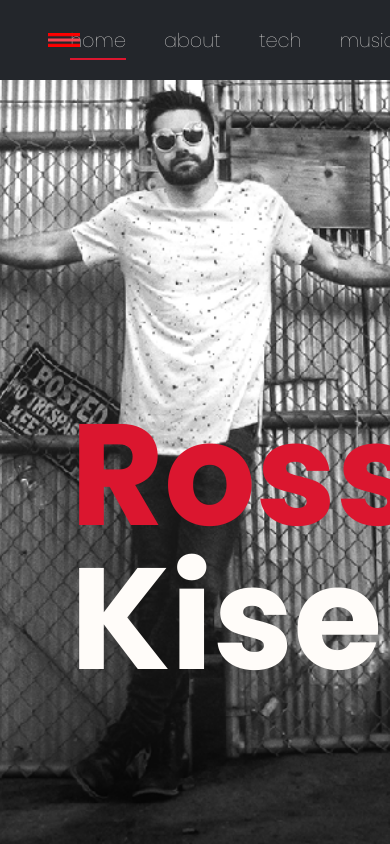
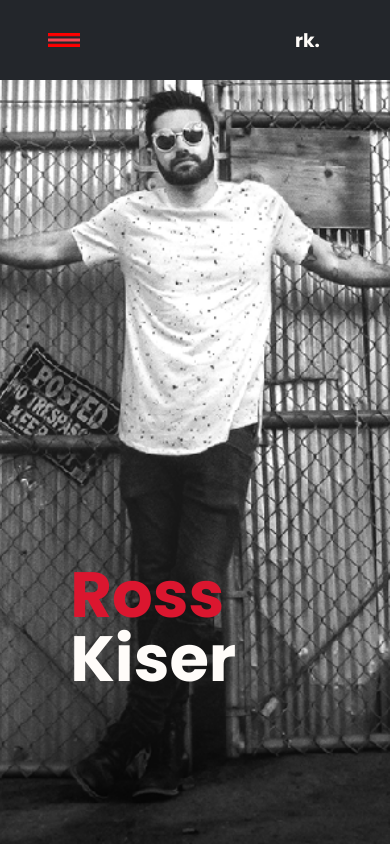
Before and after one commit to kiserr10/im-ross-kiser, a React (Create React App) app: page / in a window 390 px wide. Built offline with nearby package versions, Linux system fonts and the light colour scheme.

Commit message:
added media queries to home screen

```diff
--- a/package.json
+++ b/package.json
@@ -15,7 +15,9 @@
     "start": "react-scripts start",
     "build": "react-scripts build",
     "test": "react-scripts test",
-    "eject": "react-scripts eject"
+    "eject": "react-scripts eject",
+    "deploy": "npm run build && surge ./build 'rosskiser.com'",
+    "futureDeploy": "npm run build && mv ./build/index.html ./build/200.html && surge ./build 'rosskiser.com'"
   },
   "eslintConfig": {
     "extends": "react-app"
--- a/src/components/shared/Header/Header.module.scss
+++ b/src/components/shared/Header/Header.module.scss
@@ -31,4 +31,21 @@
     align-items: center;
     @include menu-links;
   }
+
+  .mainName{
+    color: $snow;
+    font-family: $main-font;
+    display: none;
+  }
 }
+@media only screen and (max-width: 720px){
+  .wrapper{
+    justify-content: flex-end;
+    .mainLinks{
+      display: none;
+    }
+    .mainName{
+      display: unset;
+    }
+  }
+}
--- a/src/components/shared/Header/index.js
+++ b/src/components/shared/Header/index.js
@@ -12,7 +12,10 @@ const Header = () => {
   return(
     <div className={styles.wrapper}>
       <div
-        className={!store.state.isSideOpen ? styles.menuIconWrap : `${styles.menuIconWrap} ${styles.openMenuShift}` }
+        className={!store.state.isSideOpen
+          ? styles.menuIconWrap
+          : `${styles.menuIconWrap} ${styles.openMenuShift}`
+        }
         onClick={store.updateSideBarStatus}
       >
         <BurgerMenu />
@@ -25,6 +28,7 @@ const Header = () => {
           <NavLink to='/graphics' activeClassName={styles.activeLink}>graphics</NavLink>
           <NavLink to='/contact' activeClassName={styles.activeLink}>contact</NavLink>
       </div>
+      <h3 className={styles.mainName}>rk.</h3>
     </div>
   )
 }
--- a/src/style_sheets/_home.scss
+++ b/src/style_sheets/_home.scss
@@ -30,3 +30,12 @@
     }
   }
 }
+@media only screen and (max-width: 720px){
+  .home-wrapper{
+    .hero-image{
+      h1{
+        font-size: 4em;
+      }
+    }
+  }
+}
```
